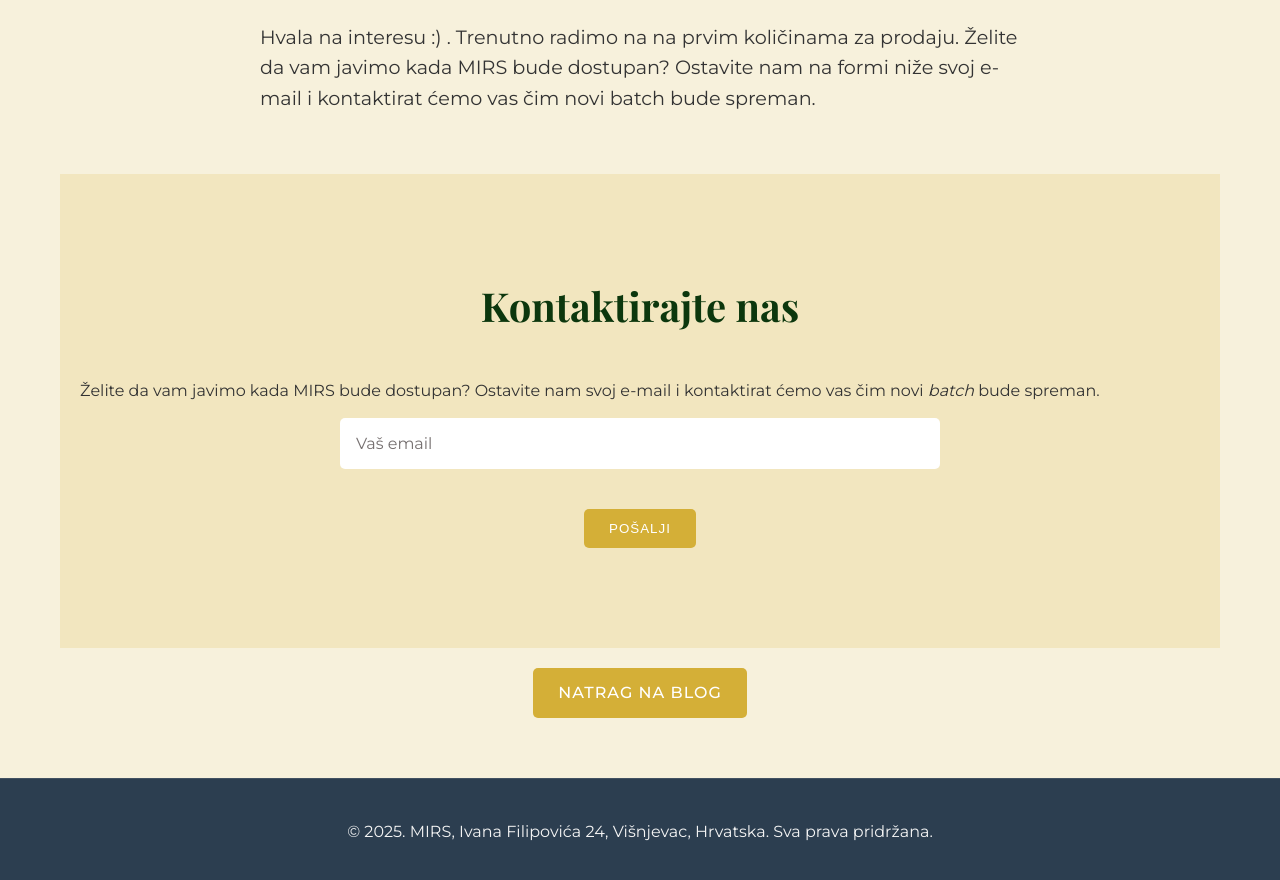
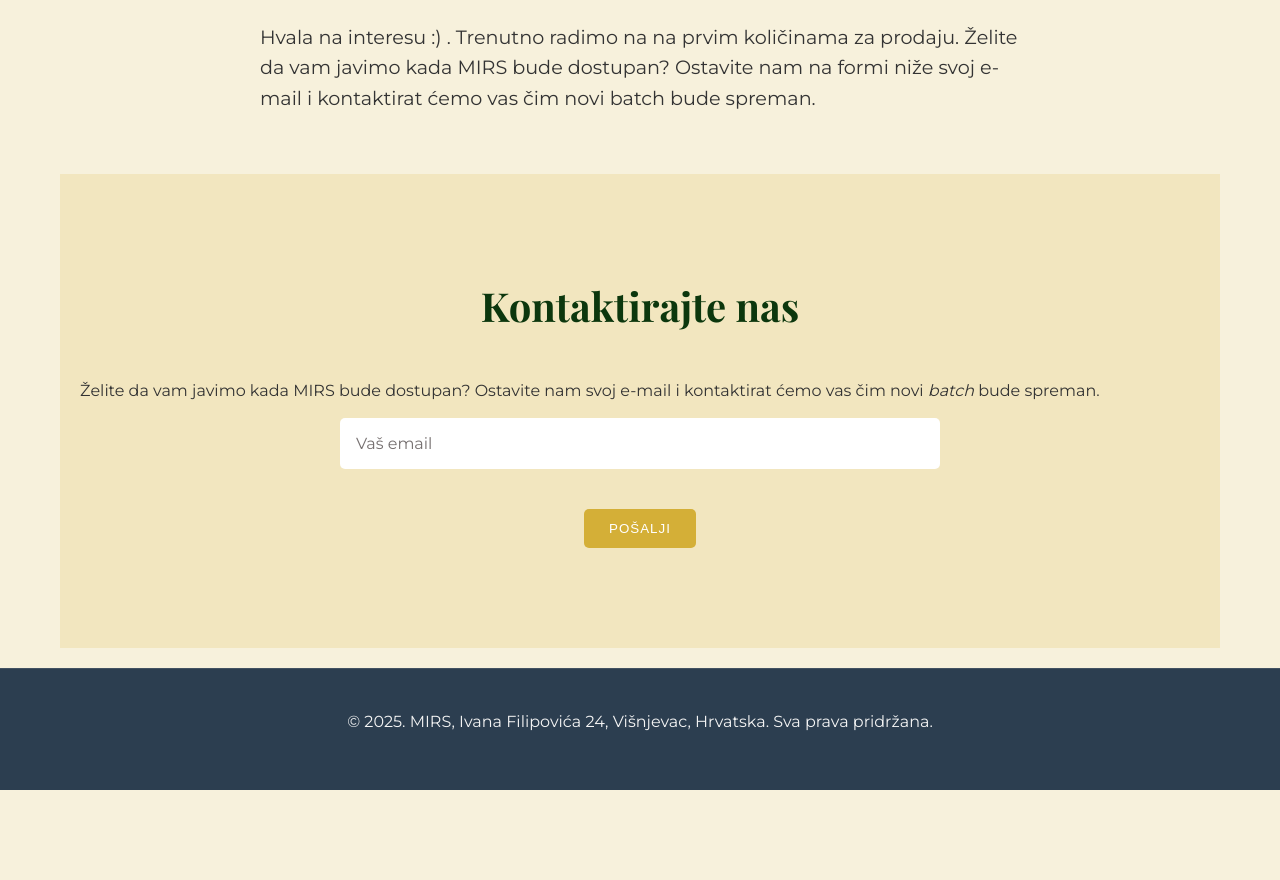
Before and after one commit to banovotz/mirs, a Jekyll site: the page built from faq.md, in a window 1280 px wide and 900 px high, scrolled down 2384 px. Shown: the top 880 px of the window. Built offline with Jekyll 4.4.1, drawn with Linux system fonts in a browser that asks for light colours; comment, search, counter and statistics services are not loaded; after the commit the page ends 3174 px from its top, so only the background shows below that.

Commit message:
Don't show blog button on FAQ page

```diff
--- a/_layouts/post.html
+++ b/_layouts/post.html
@@ -46,8 +46,10 @@ layout: default
         type="text/javascript">(function ($) { window.fnames = new Array(); window.ftypes = new Array(); fnames[0] = 'EMAIL'; ftypes[0] = 'email'; fnames[1] = 'FNAME'; ftypes[1] = 'text'; fnames[2] = 'LNAME'; ftypes[2] = 'text'; fnames[3] = 'ADDRESS'; ftypes[3] = 'address'; fnames[4] = 'PHONE'; ftypes[4] = 'phone'; fnames[5] = 'BIRTHDAY'; ftypes[5] = 'birthday'; fnames[6] = 'COMPANY'; ftypes[6] = 'text'; }(jQuery)); var $mcj = jQuery.noConflict(true);</script>
     </div>
 </section>
+{% unless page.url contains 'faq' %}
         <div style="text-align: center; margin-bottom: 60px;">
              <a href="{{ '/blog/' | relative_url }}" class="btn">Natrag na Blog</a>
         </div>
+        {%- endunless -%}
     </div>
 </article>
--- a/faq.md
+++ b/faq.md
@@ -2,7 +2,7 @@
 title: Često postavljena pitanja
 layout: post
 description: Često postavljena pitanja
-permalink: faq
+permalink: "/faq/"
 ---
 
 ## 1. Koja je koncentracija MIRS parfema?
```
